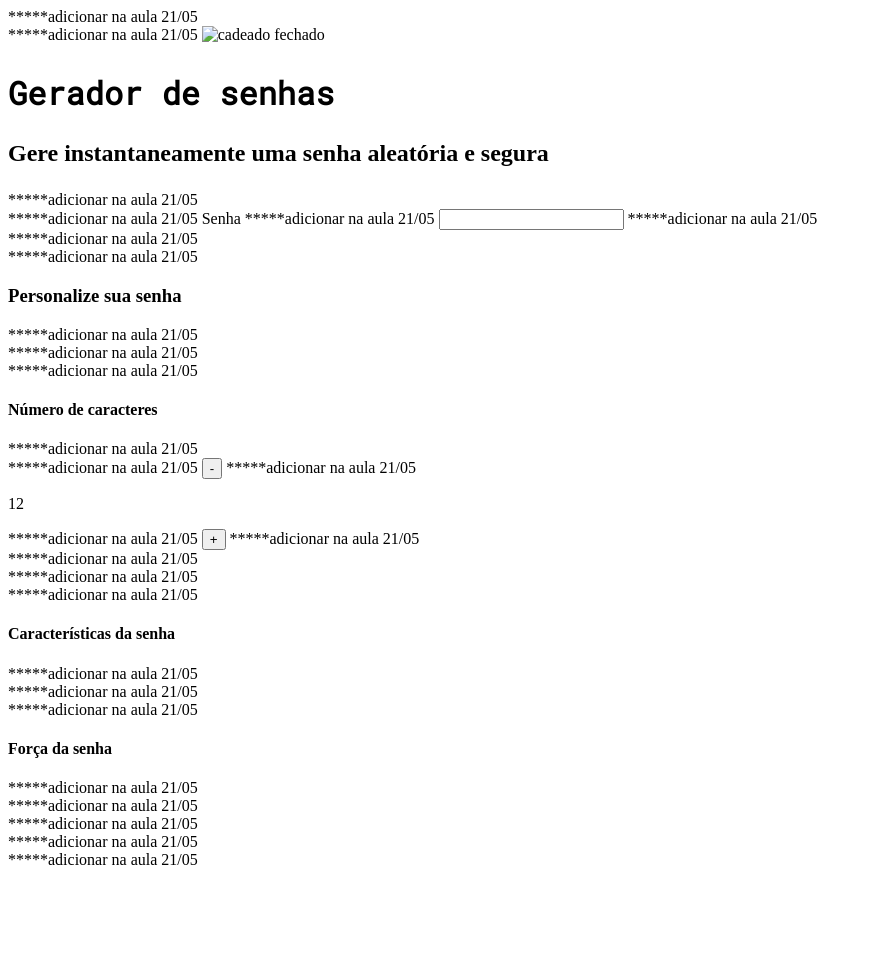
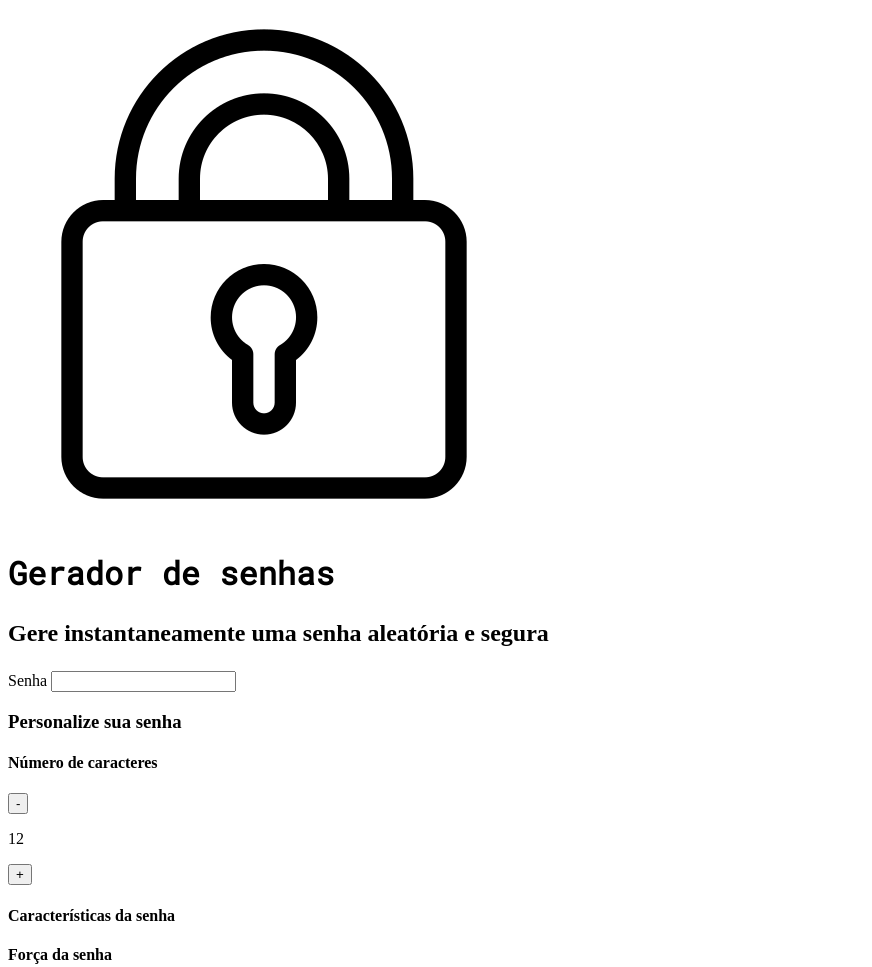
Before and after one commit to sayzuritrevizan/segdig2, a plain HTML site: page index.html in a window 1280 px wide. Shown: the whole page, without its empty margins (0-872 px from the left). Before the commit the page ends 877 px from the top, so only its background shows below. Drawn offline with Linux system fonts and the light colour scheme.

Commit message:
Update index.html

```diff
--- a/index.html
+++ b/index.html
@@ -7,36 +7,36 @@
     <link rel="stylesheet" href="style.css">
 </head>
 <body>
-        <section class="conteudo">  *****adicionar na aula 21/05
-            <div class="conteudo-titulo"> *****adicionar na aula 21/05
-            <img src="unlock.svg" alt="cadeado fechado">
+        <section class="conteudo">
+            <div class="conteudo-titulo">
+            <img src="cadeado.png" alt="cadeado fechado">
             <h2 class="titulo-principal">Gerador de senhas</h2>
             <h3 class="titulo-secundario">Gere instantaneamente uma senha aleatória e segura</h3>
-        </div> *****adicionar na aula 21/05
-        <div class="conteudo-senha"> *****adicionar na aula 21/05
-            <label for="senha">Senha</label> *****adicionar na aula 21/05
-            <input name="senha" type="text" id="campo-senha"> *****adicionar na aula 21/05
-        </div> *****adicionar na aula 21/05
-            <div class="parametro"> *****adicionar na aula 21/05
-            <h3 class="parametro-titulo">Personalize sua senha</h3> *****adicionar na aula 21/05
-            <div class="parametro-coluna__senha"> *****adicionar na aula 21/05
-                <div class="parametro-senha"> *****adicionar na aula 21/05
-                    <h4 class="parametro-senha__titulo">Número de caracteres</h4> *****adicionar na aula 21/05
-                     <div class="parametro-senha-botoes"> *****adicionar na aula 21/05
-                        <button class="parametro-senha__botao">-</button> *****adicionar na aula 21/05
-                        <p class="parametro-senha__texto">12</p> *****adicionar na aula 21/05
-                        <button class="parametro-senha__botao">+</button> *****adicionar na aula 21/05
-                        </div> *****adicionar na aula 21/05
-                </div> *****adicionar na aula 21/05
-                <div class="parametro-senha"> *****adicionar na aula 21/05
-                    <h4 class="parametro-senha__titulo">Características da senha</h4> *****adicionar na aula 21/05
-                </div> *****adicionar na aula 21/05
-                <div class="parametro-senha"> *****adicionar na aula 21/05
-                    <h4 class="parametro-senha__titulo">Força da senha</h4> *****adicionar na aula 21/05
-                </div> *****adicionar na aula 21/05
-            </div> *****adicionar na aula 21/05
-        </div> *****adicionar na aula 21/05
-    </section> *****adicionar na aula 21/05
+        </div>
+        <div class="conteudo-senha">
+            <label for="senha">Senha</label>
+            <input name="senha" type="text" id="campo-senha">
+        </div>
+            <div class="parametro">
+            <h3 class="parametro-titulo">Personalize sua senha</h3>
+            <div class="parametro-coluna__senha">
+                <div class="parametro-senha">
+                    <h4 class="parametro-senha__titulo">Número de caracteres</h4>
+                     <div class="parametro-senha-botoes">
+                        <button class="parametro-senha__botao">-</button>
+                        <p class="parametro-senha__texto">12</p>
+                        <button class="parametro-senha__botao">+</button>
+                        </div>
+                </div>
+                <div class="parametro-senha">
+                    <h4 class="parametro-senha__titulo">Características da senha</h4>
+                </div>
+                <div class="parametro-senha">
+                    <h4 class="parametro-senha__titulo">Força da senha</h4>
+                </div>
+            </div>
+        </div>
+    </section>
 
 </body>
 </html>
```
